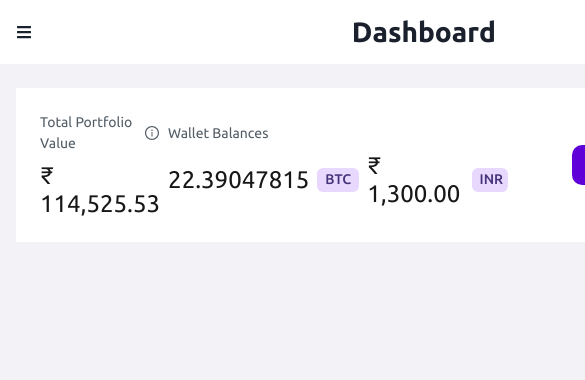
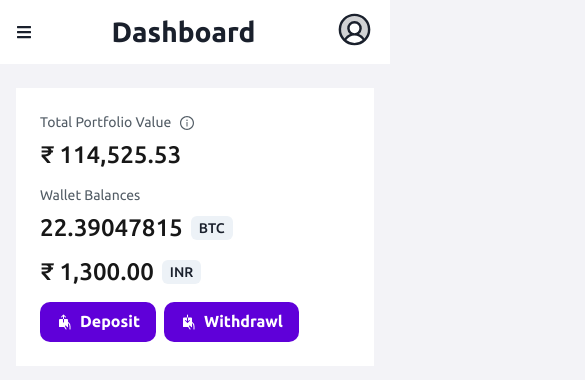
Before and after one commit to Ketan-Chaudhary/Crypto-Dashboard, a React (Vite) app: page / in a window 390 px wide. Shown: the top 380 px of the page, 585 px wide, since content can reach past the window. Built offline with nearby package versions, Linux system fonts and the light colour scheme.

Commit message:
portfolio-responsive

```diff
--- a/src/Pages/Dashboard/Components/PortfolioSection.jsx
+++ b/src/Pages/Dashboard/Components/PortfolioSection.jsx
@@ -7,25 +7,73 @@ import { PiHandDepositFill } from "react-icons/pi";
 
 const PortfolioSection = () => {
   return (
-    <HStack bg="white" border="xl" p="6" spacing={16} justify={"space-between"}>
-      <HStack>
+    <HStack
+      bg="white"
+      border="xl"
+      p="6"
+      justify={"space-between"}
+      flexDir={{
+        base: "column",
+        xl: "row",
+      }}
+      align={{
+        base: "flex-start",
+        xl: "center",
+      }}
+      spacing={{
+        base: 4,
+        xl: 0,
+      }}
+    >
+      <HStack
+        spacing={{
+          base: "4",
+          xl: "16",
+        }}
+        flexDir={{
+          base: "column",
+          xl: "row",
+        }}
+        align={{
+          base: "flex-start",
+          xl: "center",
+        }}
+      >
         <Stack>
           <HStack color="black.80">
             <Text fontSize="sm">Total Portfolio Value</Text>
             <Icon as={AiOutlineInfoCircle} />
           </HStack>
-          <Text textStyle="h2">₹ 114,525.53</Text>
+          <Text textStyle="h2" fontWeight="medium">
+            ₹ 114,525.53
+          </Text>
         </Stack>
         <Stack>
           <HStack color="black.80">
             <Text fontSize="sm">Wallet Balances</Text>
           </HStack>
-          <HStack>
+          <HStack
+            spacing={4}
+            flexDir={{
+              base: "column",
+              sm: "row",
+            }}
+            align={{
+              base: "flex-start",
+              sm: "center",
+            }}
+          >
             <HStack>
-              <Text textStyle="h2">22.39047815</Text> <Tag>BTC</Tag>
+              <Text textStyle="h2" fontWeight="medium">
+                22.39047815
+              </Text>{" "}
+              <Tag colorScheme="gray">BTC</Tag>
             </HStack>
             <HStack>
-              <Text textStyle="h2">₹ 1,300.00</Text> <Tag>INR</Tag>
+              <Text textStyle="h2" fontWeight="medium">
+                ₹ 1,300.00
+              </Text>{" "}
+              <Tag colorScheme="gray">INR</Tag>
             </HStack>
           </HStack>
         </Stack>
```
